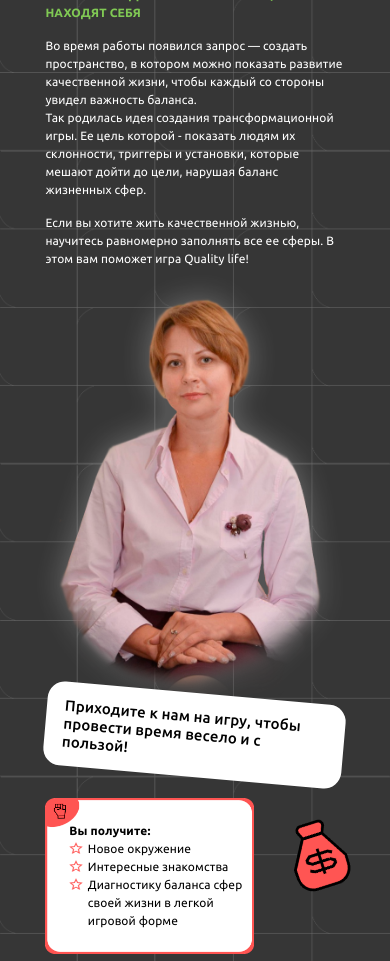
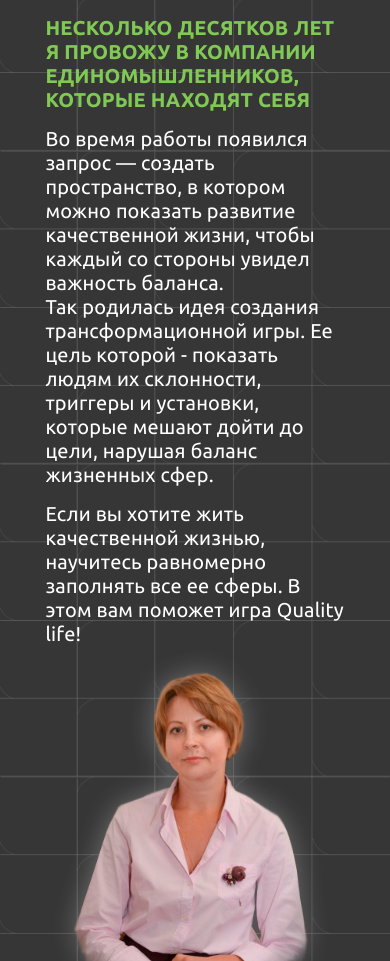
Before and after one commit to slamry/Qlife, a React (Create React App) app: page / in a window 390 px wide. Shown: the part 6420-7381 px from the top of the page. Built offline with nearby package versions, Linux system fonts and the light colour scheme.

Commit message:
fix: fix scroll in about us

```diff
--- a/src/components/AboutUs/AboutUs.jsx
+++ b/src/components/AboutUs/AboutUs.jsx
@@ -5,6 +5,7 @@ import useWindowSize from "../common/useWindowSize/useWindowSize";
 const AboutUs = () => {
   // eslint-disable-next-line
   const { width, height } = useWindowSize();
+  // alert(width)
   return (
     <Grid container className={s.grid_c}>
       <Grid item xs={width > 957 ? 6 : 12}>
@@ -71,7 +72,7 @@ const AboutUs = () => {
           </Typography>
         </Box>
         {width > 957 ? null : (
-          <Box sx={{display:'flex', flexWrap:'nowrap'}}>
+          <Box sx={{ display: "flex", flexWrap: "nowrap" }}>
             <Box className={s.rect}>
               <Typography className={s.yougot}>Вы получите:</Typography>
               <Typography className={s.point}>
--- a/src/components/AboutUs/AboutUs.module.css
+++ b/src/components/AboutUs/AboutUs.module.css
@@ -1,6 +1,6 @@
 .grid_c {
   flex-direction: row;
-  padding-top: 100px;
+  padding-top: 10%;
 }
 .hi_text {
   color: #ffffff;
@@ -91,10 +91,30 @@
 }
 
 /*/////////////////////////////////////////////////////////////////*/
-
+@media (max-width: 1411px) {
+  .liliya {
+    height: 105%;
+  }
+}
 @media (max-width: 1352px) {
   .mbag_wrapp {
     padding-top: 5%;
+  }
+}
+@media (max-width: 1348px) {
+  .liliya {
+    height: 100%;
+  }
+}
+@media (max-width: 1305px) {
+  .rect {
+    padding-right: 36%;
+  }
+  .liliya {
+    height: 90%;
+  }
+  .grid_images {
+    padding-bottom: 10%;
   }
 }
 @media (max-width: 1281px) {
@@ -134,19 +154,61 @@
     font-size: 17px;
   }
 }
+@media (max-width: 1167px) {
+  .liliya {
+    height: 90%;
+  }
+  .grid_images {
+    padding-bottom: 15%;
+  }
+}
+@media (max-width: 1041px) {
+  .liliya {
+    height: 90%;
+  }
+  .grid_images {
+    padding-bottom: 10%;
+  }
+  .mbag {
+    height: 13%;
+  }
+  .text {
+    font-size: 20px;
+  }
+  .hi_text {
+    font-size: 35px;
+    line-height: 120%;
+  }
+  .point,
+  .yougot,
+  .under_content,
+  .content,
+  .desc {
+    font-size: 16px;
+  }
+  .marker {
+    height: 17px;
+  }
+}
 @media (max-width: 1015px) {
   .rect {
     padding-right: 33%;
     background-size: 67% 100%;
-  }
-  .mbag {
-    height: 13%;
   }
 }
 @media (max-width: 969px) {
   .rect {
     padding-right: 35%;
     background-size: 70% 100%;
+  }
+  .liliya {
+    height: 87%;
+  }
+  .mbag {
+    height: 10%;
+  }
+  .grid_images {
+    padding-bottom: 15%;
   }
 }
 
@@ -159,7 +221,7 @@
   }
   .liliya {
     position: relative;
-    height: 100%;
+    height: 900px;
   }
   .grid_images {
     display: flex;
@@ -182,22 +244,16 @@
   .desc {
     font-size: 25px;
   }
+  .point,
+  .yougot,
+  .under_content,
   .content {
-    font-size: 20px;
-  }
-  .under_content {
-    font-size: 20px;
-  }
-  .point {
     font-size: 20px;
   }
   .marker {
     height: 20px;
     padding-top: 1.1%;
     padding-right: 3%;
-  }
-  .yougot {
-    font-size: 20px;
   }
   .rect {
     margin-top: 7%;
@@ -213,40 +269,16 @@
     top: 25%;
     right: 0%;
     height: 60%;
-    /* height: 100px; */
   }
 }
 @media (max-width: 876px) {
   .liliya {
-    /* display: block; */
     height: 900px;
   }
-  .text {
-    font-size: 20px;
-  }
-  .hi_text {
-    font-size: 35px;
-    line-height: 120%;
-  }
-  .desc {
-    font-size: 17px;
-  }
-  .content {
-    font-size: 17px;
-  }
-  .under_content {
-    font-size: 17px;
-  }
-  .point {
-    font-size: 17px;
-  }
-  .marker {
-    height: 17px;
-    padding-top: 1.1%;
-    padding-right: 3%;
-  }
-  .yougot {
-    font-size: 17px;
+}
+@media (max-width: 794px) {
+  .rect {
+    padding-right: 46%;
   }
 }
 @media (max-width: 788px) {
@@ -254,7 +286,7 @@
     padding-right: 50%;
   }
 }
-@media (max-width: 743px) {
+@media (max-width: 747px) {
   .rect {
     margin-top: 7%;
     padding-right: 45%;
@@ -268,90 +300,135 @@
     font-size: 25px;
   }
 }
+@media (max-width: 710px) {
+  .rect {
+    padding-right: 40%;
+  }
+}
+@media (max-width: 679px) {
+  .mbag {
+    top: 25%;
+    height: 45%;
+    /* right: 0; */
+  }
+  .liliya {
+    height: 850px;
+  }
+}
 @media (max-width: 666px) {
   .rect {
     padding-right: 40%;
     background-size: 65% 100%;
   }
 }
-@media (max-width: 570px) {
+@media (max-width: 641px) {
+  .mbag {
+    top: 25%;
+    height: 45%;
+    /* right: 0; */
+  }
   .liliya {
     height: 800px;
   }
 }
-@media (max-width: 538px) {
+@media (max-width: 624px) {
+  .mbag {
+    top: 25%;
+    height: 35%;
+  }
+  .rect {
+    padding-right: 32%;
+    background-size: 70% 100%;
+  }
+}
+@media (max-width: 608px) {
+  .liliya {
+    height: 750px;
+  }
+}
+@media (max-width: 569px) {
   .liliya {
     height: 700px;
   }
+}
+@media (max-width: 560px) {
+  .mbag {
+    top: 25%;
+    height: 35%;
+  }
+  .rect {
+    padding-right: 27%;
+    background-size: 75% 100%;
+  }
+}
+@media (max-width: 532px) {
+  .liliya {
+    height: 650px;
+  }
+  .mbag {
+    top: 0;
+    height: 30%;
+  }
+  .rect {
+    margin-top: 15%;
+    padding: 15% 5% 15% 10%;
+    background-size: 100% 100%;
+  }
   .text {
-    font-size: 17px;
+    font-size: 20px;
+  }
+}
+@media (max-width: 495px) {
+  .liliya {
+    height: 550px;
   }
   .hi_text {
     font-size: 30px;
     line-height: 120%;
   }
   .desc {
-    font-size: 15px;
+    font-size: 20px;
+    line-height: 120%;
   }
+  .point,
+  .yougot,
+  .under_content,
   .content {
-    font-size: 15px;
+    font-size: 20px;
+    line-height: 120%;
   }
-  .under_content {
-    font-size: 15px;
+}
+@media (max-width: 419px) {
+  .liliya {
+    height: 450px;
   }
-  .point {
-    font-size: 15px;
+}
+@media (max-width: 395px) {
+  .rect {
+    margin-top: 15%;
+    padding: 15% 5% 15% 10%;
+    background-size: 100% 100%;
+  }
+  .point,
+  .yougot {
+    font-size: 17px;
+    line-height: 120%;
   }
   .marker {
-    height: 15px;
-  }
-  .yougot {
-    font-size: 15px;
+    height: 17px;
   }
 }
-@media (max-width: 452px) {
+@media (max-width: 371px) {
   .liliya {
-    height: 500px;
+    height: 400px;
   }
-  .rect {
-    padding-right: 33%;
-    background-size: 70% 100%;
-  }
-  .mbag {
-    top: 25%;
-    height: 40%;
+  .text {
+    font-size: 20px;
+    font-weight: 500;
   }
 }
-@media (max-width: 400px) {
-  .text {
-    font-size: 15px;
-  }
-  .hi_text {
-    font-size: 25px;
-    line-height: 120%;
-  }
-  .desc {
-    font-size: 12px;
-  }
-  .content {
-    font-size: 12px;
-  }
-  .under_content {
-    font-size: 12px;
-  }
-  .point {
-    font-size: 12px;
-  }
-  .marker {
-    height: 12px;
-  }
-  .yougot {
-    font-size: 12px;
+@media (max-width: 350px) {
+  .rect {
+    padding: 15% 3% 15% 7%;
   }
 }
-@media (max-width: 333px) {
-
-  .rect {
-    padding-right: 27%;
-    background-size: 75% 100%;
-  }}
--- a/src/components/Development/Development.module.css
+++ b/src/components/Development/Development.module.css
@@ -228,8 +228,8 @@
     height: 80px;
   }
   .card_t {
-    font-size: 15px;
-    line-height: 120%;
+    font-size: 20px;
+    line-height: 88%;
   }
   .backr {
     padding: 6%;
@@ -263,7 +263,7 @@
     padding-right: 10%;
   }
   .title {
-    font-size: 21px;
+    font-size: 20px;
   }
 }
 @media (max-width: 380px) {
```
